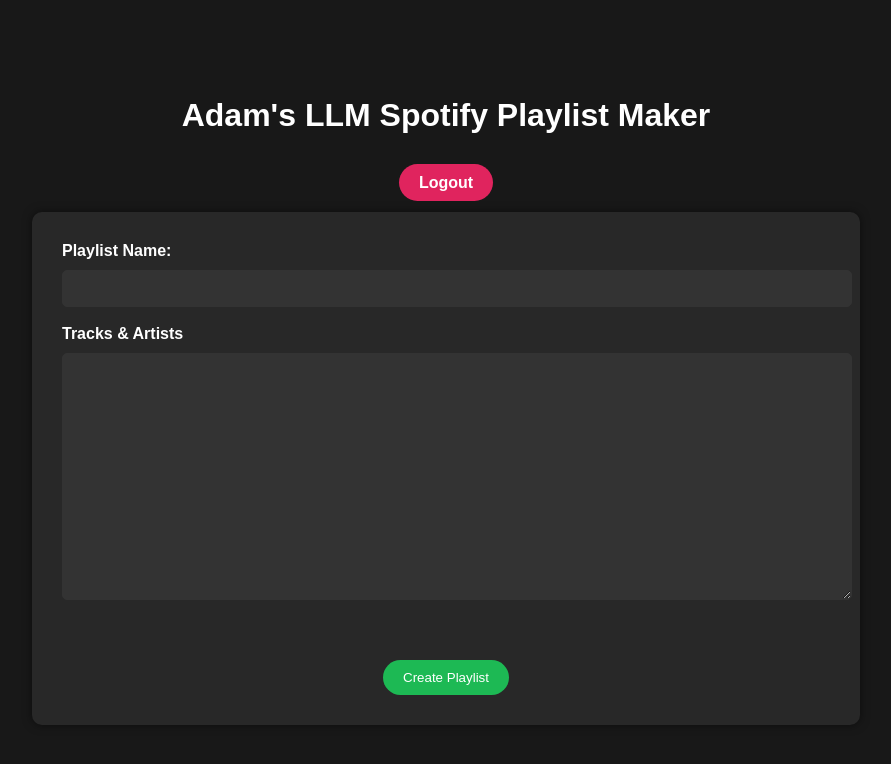
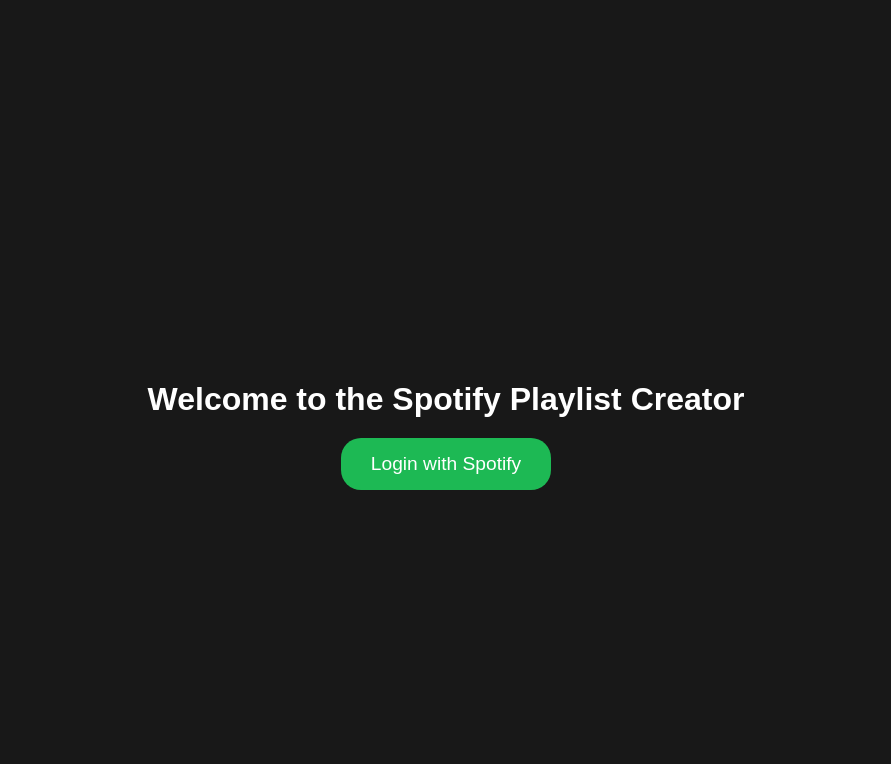
Before and after one commit to AdamPallus/llm_playlist, a Flask app: template templates/index.html in a window 1280 px wide. Shown: the top 764 px of the page, without its empty margins (194-1085 px from the left). Run offline with Flask 3, Linux system fonts and the light colour scheme; the template is opened without the code that fills it, so the values that code supplies are empty.

Commit message:
added login page, removed redis dependency

```diff
--- a/app.py
+++ b/app.py
@@ -11,15 +11,18 @@
 load_dotenv()
 
 # Set up the Flask app
-app = Flask(__name__)
+app = Flask(__name__, static_folder='static')
 app.secret_key = os.environ['FLASK_SECRET_KEY']
+#app.secret_key = os.getenv('FLASK_SECRET_KEY', 'default_secret_key')
+
 
 # Configure Flask-Session
 #app.config['SESSION_TYPE'] = 'redis'
+app.config['SESSION_TYPE'] = 'filesystem'
 app.config['SESSION_PERMANENT'] = False
 app.config['SESSION_USE_SIGNER'] = True
 #app.config['SESSION_REDIS'] = redis.StrictRedis.from_url(os.environ['REDIS_URL'])
-app.config['SESSION_KEY_PREFIX'] = 'spotify_playlist:'
+#app.config['SESSION_KEY_PREFIX'] = 'spotify_playlist:'
 
 # Initialize Flask-Session
 Session(app)
@@ -44,9 +47,23 @@
     flash("Invalid input format. Please provide a list of tuples for tracks and artists.")
     return None
 
-@app.route('/', methods=['GET', 'POST'])
+@app.route('/')
 def index():
-    print("[STATUS] Index route hit")
+    """Homepage route."""
+    # Check if the user is already authenticated
+    if session.get('token_info'):
+        return redirect(url_for('dashboard'))
+    return render_template('index.html')
+
+@app.route('/login')
+def login():
+    """Route to initiate the Spotify OAuth process."""
+    auth_url = sp_oauth.get_authorize_url()
+    return redirect(auth_url)
+
+@app.route('/dashboard', methods=['GET', 'POST'])
+def dashboard():
+    print("[STATUS] Dashboard route hit")
     print("SESSION CONTENT:", session.items())
 
     if not session.get('token_info'):
@@ -120,17 +137,20 @@
         sp.playlist_add_items(playlist_id=playlist_id, items=track_uris)
 
         flash(f"{playlist_name} Playlist created successfully!")
-        return redirect(url_for('index'))
+        return redirect(url_for('dashboard'))
 
-    return render_template('index.html', display_name=session['display_name'], profile_picture=session['profile_picture'])
+    return render_template('dashboard.html', display_name=session['display_name'], profile_picture=session['profile_picture'])
 
 @app.route('/callback')
 def callback():
-    print("[STATUS] Callback route hit")
-    token_info = sp_oauth.get_access_token(request.args['code'])
-    print("Token Info from Callback:", token_info)
-    session['token_info'] = token_info
-    return redirect(url_for('index'))
+    try:
+        token_info = sp_oauth.get_access_token(request.args['code'])
+        session['token_info'] = token_info
+        return redirect(url_for('dashboard'))
+    except Exception as e:
+        print(f"Error in callback: {e}")
+        return str(e)  # For debugging purpose
+
 
 @app.route('/logout')
 def logout():
@@ -138,7 +158,7 @@
     session.clear()
 
     # Redirect to homepage or login page
-    return redirect("https://www.spotify.com/logout/")
+    return redirect(url_for("index"))
 
 if __name__ == '__main__':
     app.run(debug=False)
--- /dev/null
+++ b/static/css/style.css
@@ -0,0 +1,123 @@
+
+    /* Universal Styling */
+    body {
+        font-family: 'Arial', sans-serif;
+        background-color: #181818;
+        color: #ffffff;
+        display: flex;
+        flex-direction: column;
+        align-items: center;
+        justify-content: center;
+        height: 100vh;
+        margin: 0;
+    }
+
+    h1 {
+        font-size: 2em;
+        margin-bottom: 20px;
+    }
+
+    /* Form Styling */
+    form {
+        background-color: #282828;
+        padding: 30px;
+        border-radius: 10px;
+        box-shadow: 0px 0px 10px rgba(0, 0, 0, 0.5);
+        width: 60%;
+    }
+
+    label {
+        font-weight: bold;
+        margin-right: 10px;
+    }
+
+    input[type="text"],
+    textarea {
+        width: 100%;
+        padding: 10px;
+        border-radius: 5px;
+        border: 1px solid #333;
+        background-color: #333;
+        color: #fff;
+        margin-top: 10px;
+    }
+
+    input[type="submit"] {
+        background-color: #1DB954; /* Spotify Green */
+        border: none;
+        color: #fff;
+        padding: 10px 20px;
+        border-radius: 20px;
+        cursor: pointer;
+        margin-top: 20px;
+        display: block;
+        margin-left: auto;
+        margin-right: auto;
+    }
+
+    input[type="submit"]:hover {
+        background-color: #128740;
+    }
+
+    /* Messages */
+    p.message {
+        background-color: #E0245E; /* Error red */
+        padding: 10px;
+        border-radius: 5px;
+        text-align: center;
+        width: 60%;
+        margin-bottom: 20px;
+    }
+
+    /* Hover text */
+    .input-info {
+        position: relative;
+    }
+
+    .input-info:hover .info-text {
+        display: block;
+    }
+
+    .info-text {
+        position: absolute;
+        background-color: #333;
+        color: #fff;
+        padding: 10px;
+        border-radius: 5px;
+        width: 250px;
+        display: none;
+        z-index: 1;
+        top: 100%;
+        left: 0;
+    }
+
+    /* User Profile Styling */
+    .user-profile {
+        display: flex;
+        align-items: center;
+        margin-bottom: 30px;
+    }
+
+    .user-profile img {
+        width: 80px;
+        height: 80px;
+        border-radius: 50%;
+        margin-right: 15px;
+    }
+
+    .user-profile h2 {
+        font-size: 1.5em;
+    }
+    .logout-button {
+        padding: 10px 20px;
+        background-color: #E0245E; /* Logout red */
+        color: #fff;
+        text-decoration: none;
+        border-radius: 20px;
+        font-weight: bold;
+        transition: background-color 0.3s;
+    }
+
+    .logout-button:hover {
+        background-color: #C0204E; /* Darkened red for hover effect */
+    }
--- a/templates/index.html
+++ b/templates/index.html
@@ -1,167 +1,36 @@
 <!DOCTYPE html>
 <html>
-
 <head>
-    <title>Adam's LLM Spotify Playlist Creator</title>
+    <title>Spotify Playlist Creator</title>
+    <link rel="stylesheet" type="text/css" href="{{ url_for('static', filename='css/style.css') }}">
     <style>
-        /* Universal Styling */
-        body {
-            font-family: 'Arial', sans-serif;
-            background-color: #181818;
-            color: #ffffff;
-            display: flex;
-            flex-direction: column;
-            align-items: center;
-            justify-content: center;
-            height: 100vh;
-            margin: 0;
-        }
-
-        h1 {
-            font-size: 2em;
-            margin-bottom: 20px;
-        }
-
-        /* Form Styling */
-        form {
-            background-color: #282828;
-            padding: 30px;
-            border-radius: 10px;
-            box-shadow: 0px 0px 10px rgba(0, 0, 0, 0.5);
-            width: 60%;
-        }
-
-        label {
-            font-weight: bold;
-            margin-right: 10px;
-        }
-
-        input[type="text"],
-        textarea {
-            width: 100%;
-            padding: 10px;
-            border-radius: 5px;
-            border: 1px solid #333;
-            background-color: #333;
-            color: #fff;
-            margin-top: 10px;
-        }
-
-        input[type="submit"] {
+        .login-button {
             background-color: #1DB954; /* Spotify Green */
             border: none;
             color: #fff;
-            padding: 10px 20px;
+            padding: 15px 30px;
             border-radius: 20px;
             cursor: pointer;
-            margin-top: 20px;
-            display: block;
-            margin-left: auto;
-            margin-right: auto;
+            font-size: 1.2em;
+            text-decoration: none;
+            display: inline-block;
+            transition: background-color 0.3s;
         }
 
-        input[type="submit"]:hover {
+        .login-button:hover {
             background-color: #128740;
         }
 
-        /* Messages */
-        p.message {
-            background-color: #E0245E; /* Error red */
-            padding: 10px;
-            border-radius: 5px;
+        .main-container {
             text-align: center;
-            width: 60%;
-            margin-bottom: 20px;
+            padding-top: 50px;
         }
-
-        /* Hover text */
-        .input-info {
-            position: relative;
-        }
-
-        .input-info:hover .info-text {
-            display: block;
-        }
-
-        .info-text {
-            position: absolute;
-            background-color: #333;
-            color: #fff;
-            padding: 10px;
-            border-radius: 5px;
-            width: 250px;
-            display: none;
-            z-index: 1;
-            top: 100%;
-            left: 0;
-        }
-
-        /* User Profile Styling */
-        .user-profile {
-            display: flex;
-            align-items: center;
-            margin-bottom: 30px;
-        }
-
-        .user-profile img {
-            width: 80px;
-            height: 80px;
-            border-radius: 50%;
-            margin-right: 15px;
-        }
-
-        .user-profile h2 {
-            font-size: 1.5em;
-        }
-        .logout-button {
-            padding: 10px 20px;
-            background-color: #E0245E; /* Logout red */
-            color: #fff;
-            text-decoration: none;
-            border-radius: 20px;
-            font-weight: bold;
-            transition: background-color 0.3s;
-        }
-
-        .logout-button:hover {
-            background-color: #C0204E; /* Darkened red for hover effect */
-        }
-
     </style>
 </head>
-
 <body>
-    <h1>Adam's LLM Spotify Playlist Maker</h1>
-
-    {% with messages = get_flashed_messages() %}
-    {% if messages %}
-    <p class="message">{{ messages[0] }}</p>
-    {% endif %}
-    {% endwith %}
-
-    {% if display_name or profile_picture %}
-    <div class="user-profile">
-        <img src="{{ profile_picture if profile_picture else 'https://via.placeholder.com/60'}}" alt="Profile Picture" width="60" height="60">
-        <h2>{{ display_name if display_name else "Mystery User" }}</h2>
+    <div class="main-container">
+        <h1>Welcome to the Spotify Playlist Creator</h1>
+        <a href="{{ url_for('login') }}" class="login-button">Login with Spotify</a>
     </div>
-    {% endif %}
-
-    <div style="margin: 20px;">
-        <a href="/logout" class="logout-button">Logout</a>
-    </div>
-
-    <form action="/" method="post">
-        <label>Playlist Name:</label>
-        <input type="text" name="playlist_name">
-        <br><br>
-        <div class="input-info">
-            <label>Tracks & Artists</label>
-            <span class="info-text">To use this playlist maker, ask an LLM to suggest songs for you. When it provides the suggestions, make sure they are in the format of a Python list of tuples like: <code>[("song", "artist"), ...]</code>. Paste the suggestions below and create your playlist!</span>
-            <textarea name="tracks_artists" rows="15" cols="50"></textarea>
-        </div>
-        <br><br>
-        <input type="submit" value="Create Playlist">
-    </form>
 </body>
-
 </html>
```
Also changed, not shown: templates/dashboard.html (added, +43 -0 lines), 1 other file.
